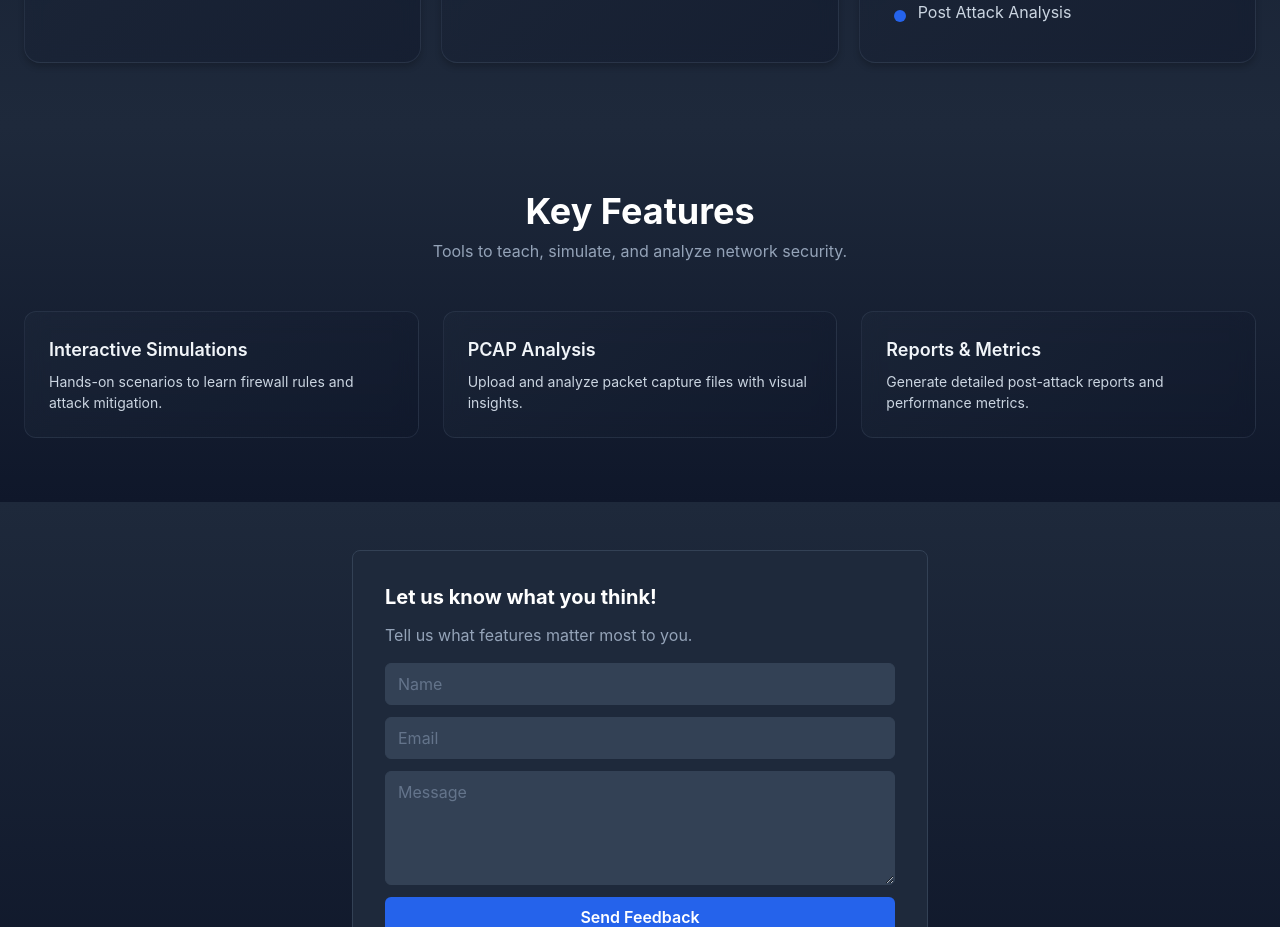
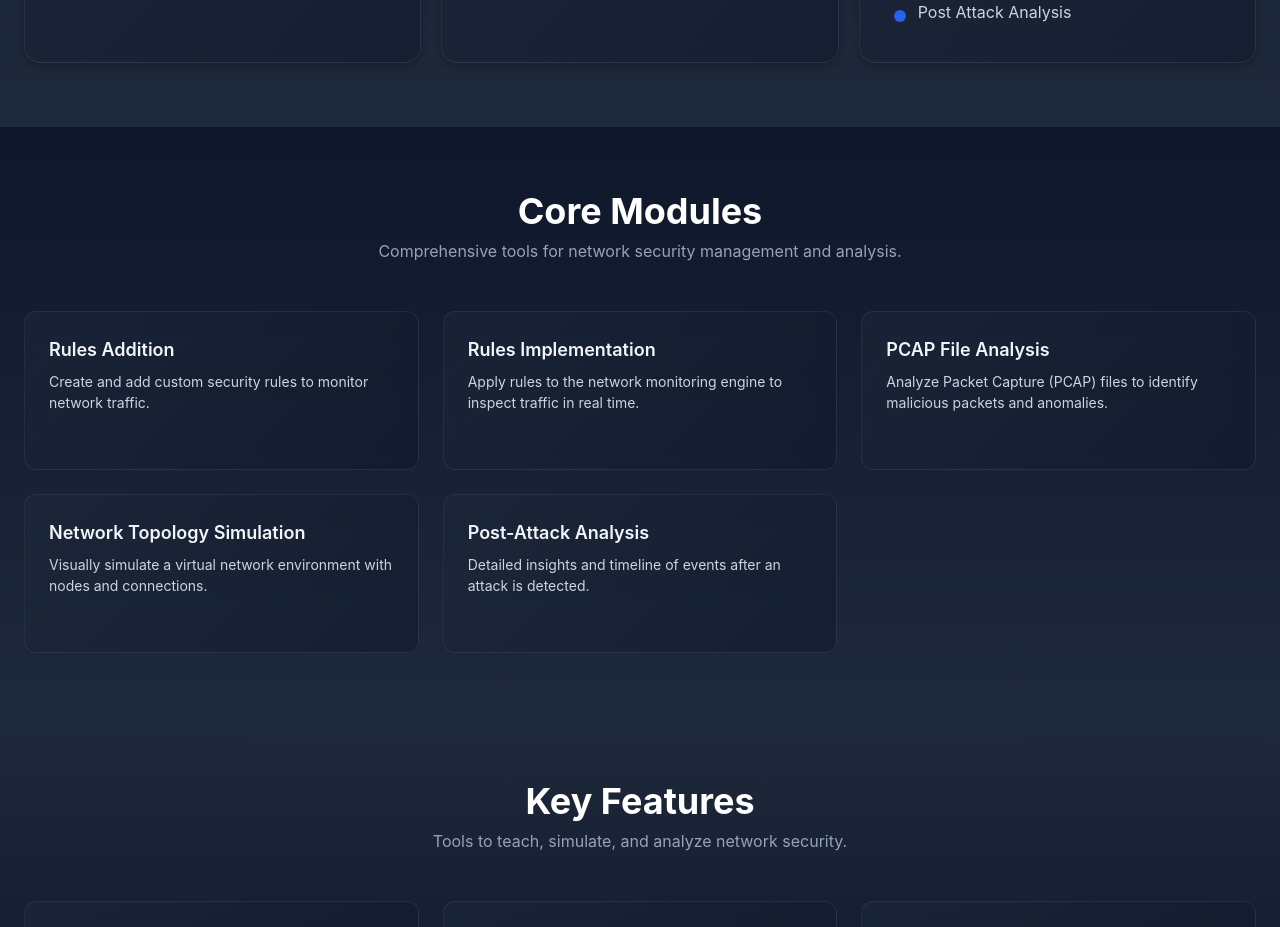
Before and after one commit to mohansupe/H-Safe, a React (Vite) app: page / in a window 1280 px wide. Shown: the part 1560-2487 px from the top of the page. Built offline with nearby package versions, Linux system fonts and the light colour scheme; no server answers.

Commit message:
Add Modules section with interactive details

```diff
--- /dev/null
+++ b/src/components/Modules.jsx
@@ -0,0 +1,118 @@
+import React, { useState } from 'react'
+
+const modules = [
+    {
+        title: "Rules Addition",
+        shortDesc: "Create and add custom security rules to monitor network traffic.",
+        fullDesc: "This module allows administrators to create and add custom security rules to monitor network traffic. Users can define conditions such as IP ranges, protocols, ports, signatures, or suspicious behavior patterns. The rules act as the first layer of defense by specifying what type of activity should be flagged, logged, or blocked."
+    },
+    {
+        title: "Rules Implementation",
+        shortDesc: "Apply rules to the network monitoring engine to inspect traffic in real time.",
+        fullDesc: "Once rules are created, this module applies them to the network monitoring engine. The implemented rules actively inspect incoming and outgoing traffic in real time. This ensures that any event matching the defined rule triggers alerts, prevents attacks, or generates logs for further analysis."
+    },
+    {
+        title: "PCAP File Analysis",
+        shortDesc: "Analyze Packet Capture (PCAP) files to identify malicious packets and anomalies.",
+        fullDesc: "This module analyzes Packet Capture (PCAP) files to identify malicious packets, anomalies, or suspicious communication. It extracts details such as source/destination IPs, ports, protocols, payload data, timestamps, and intrusion signatures. This is useful for offline investigation, training datasets, and forensic analysis."
+    },
+    {
+        title: "Network Topology Simulation",
+        shortDesc: "Visually simulate a virtual network environment with nodes and connections.",
+        fullDesc: "This module visually simulates a virtual network environment. Users can create nodes (servers, routers, switches, IoT devices) and map connections between them. It helps in understanding how traffic flows, how attacks spread, and where security rules should be deployed. Great for planning, testing, and educational demonstrations."
+    },
+    {
+        title: "Post-Attack Analysis",
+        shortDesc: "Detailed insights and timeline of events after an attack is detected.",
+        fullDesc: "This module provides detailed insights after an attack is detected. It shows the timeline of events, affected nodes, attack vector, exploited vulnerabilities, and impact assessment. The module helps identify root causes, improve rules, strengthen configurations, and update future defensive strategies."
+    }
+]
+
+export default function Modules() {
+    const [selectedModule, setSelectedModule] = useState(null);
+
+    return (
+        <section className="py-16 bg-gradient-to-b from-slate-900 to-slate-800">
+            <style>{`
+        .module-card {
+          background: linear-gradient(135deg, rgba(30, 41, 59, 0.5) 0%, rgba(15, 23, 42, 0.5) 100%);
+          border: 1px solid rgba(100, 116, 139, 0.2);
+          border-radius: 12px;
+          padding: 24px;
+          transition: all 0.3s ease;
+          backdrop-filter: blur(10px);
+          cursor: pointer;
+        }
+
+        .module-card:hover {
+          transform: translateY(-8px);
+          border-color: rgba(59, 130, 246, 0.5);
+          box-shadow: 0 12px 24px rgba(59, 130, 246, 0.15);
+          background: linear-gradient(135deg, rgba(30, 41, 59, 0.7) 0%, rgba(15, 23, 42, 0.7) 100%);
+        }
+
+        .module-title {
+          color: #f1f5f9;
+          font-weight: 600;
+          margin-bottom: 8px;
+          font-size: 1.125rem;
+        }
+
+        .module-desc {
+          color: #cbd5e1;
+          font-size: 0.875rem;
+        }
+      `}</style>
+            <div className="container mx-auto px-6">
+                <div className="text-center mb-12">
+                    <h2 className="text-4xl font-bold text-white mb-2">Core Modules</h2>
+                    <p className="text-slate-400">Comprehensive tools for network security management and analysis.</p>
+                </div>
+                <div className="grid grid-cols-1 sm:grid-cols-2 lg:grid-cols-3 gap-6">
+                    {modules.map((mod, index) => (
+                        <div key={index} className="module-card group" onClick={() => setSelectedModule(mod)}>
+                            <h3 className="module-title group-hover:text-blue-400 transition-colors">{mod.title}</h3>
+                            <p className="module-desc">{mod.shortDesc}</p>
+                            <div className="mt-4 text-blue-500 text-xs font-semibold opacity-0 group-hover:opacity-100 transition-opacity flex items-center gap-1">
+                                <span>Learn more</span>
+                                <svg xmlns="http://www.w3.org/2000/svg" className="h-3 w-3" fill="none" viewBox="0 0 24 24" stroke="currentColor">
+                                    <path strokeLinecap="round" strokeLinejoin="round" strokeWidth={2} d="M9 5l7 7-7 7" />
+                                </svg>
+                            </div>
+                        </div>
+                    ))}
+                </div>
+            </div>
+
+            {/* Modal */}
+            {selectedModule && (
+                <div className="fixed inset-0 z-50 flex items-center justify-center p-4 bg-black/70 backdrop-blur-sm animate-fade-in" onClick={() => setSelectedModule(null)}>
+                    <div className="bg-slate-900 border border-slate-700 rounded-2xl p-8 max-w-2xl w-full relative shadow-2xl animate-scale-in" onClick={e => e.stopPropagation()}>
+                        <button
+                            onClick={() => setSelectedModule(null)}
+                            className="absolute top-4 right-4 text-slate-400 hover:text-white transition-colors"
+                        >
+                            <svg xmlns="http://www.w3.org/2000/svg" className="h-6 w-6" fill="none" viewBox="0 0 24 24" stroke="currentColor">
+                                <path strokeLinecap="round" strokeLinejoin="round" strokeWidth={2} d="M6 18L18 6M6 6l12 12" />
+                            </svg>
+                        </button>
+
+                        <h2 className="text-3xl font-bold text-white mb-6 border-b border-slate-800 pb-4">{selectedModule.title}</h2>
+                        <div className="text-slate-300 leading-relaxed space-y-4">
+                            <p>{selectedModule.fullDesc}</p>
+                        </div>
+
+                        <div className="mt-8 flex justify-end">
+                            <button
+                                onClick={() => setSelectedModule(null)}
+                                className="px-6 py-2 rounded-lg bg-blue-600 hover:bg-blue-500 text-white transition-colors"
+                            >
+                                Close
+                            </button>
+                        </div>
+                    </div>
+                </div>
+            )}
+        </section>
+    )
+}
--- a/src/pages/Home.jsx
+++ b/src/pages/Home.jsx
@@ -1,7 +1,7 @@
-// src/pages/Home.jsx
 import React from "react";
 import Hero from "../components/Hero";
 import Features from "../components/Features";
+import Modules from "../components/Modules";
 import ProgressSection from "../components/ProgressSection";
 import FeedbackForm from "../components/FeedbackForm";
 
@@ -24,6 +24,7 @@ export default function Home() {
     <div>
       <Hero />
       <ProgressSection data={progressData} />
+      <Modules />
       <Features />
       <FeedbackForm />
     </div>
```
